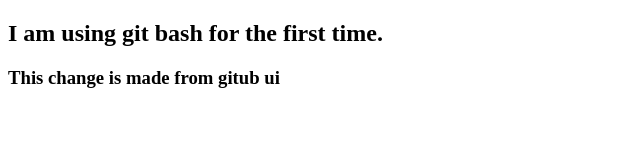
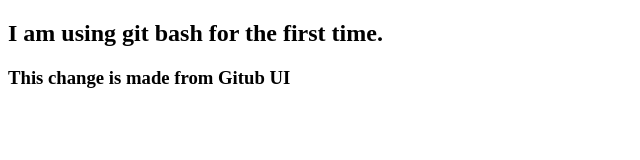
Before and after one commit to srushtipathare08/git-bash, a plain HTML site: page index.html in a window 1280 px wide. Shown: the full height of the page, 0-640 px from the left. Drawn offline with Linux system fonts and the light colour scheme.

Commit message:
Updated index.html from Gitub UI

```diff
--- a/index.html
+++ b/index.html
@@ -5,6 +5,6 @@
 </head>
 <body>
     <h2>I am using git bash for the first time.</h2>
-     <h3>This change is made from gitub ui</h3>
+     <h3>This change is made from Gitub UI</h3>
 </body>
 </html>
```
